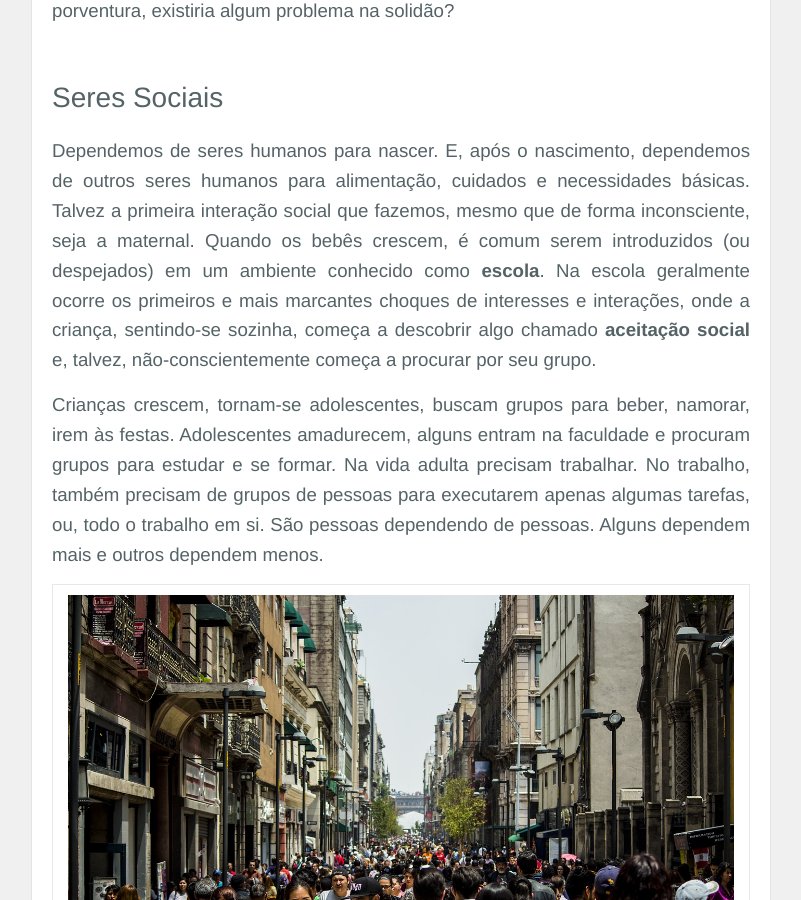
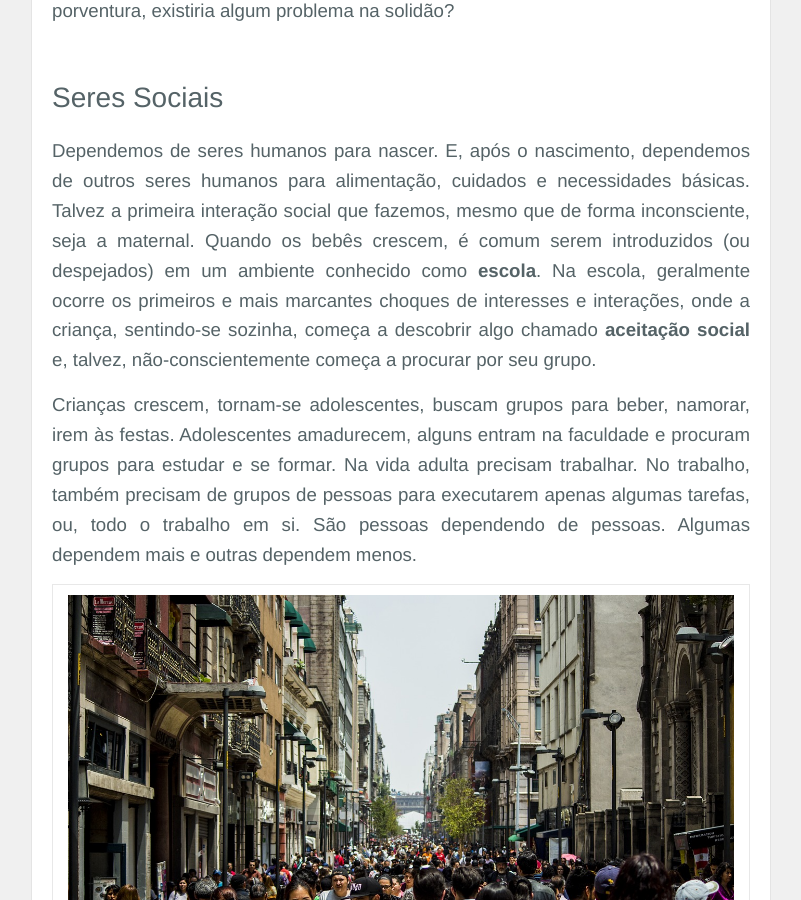
Before and after one commit to Cledersonbc/blog, a Jekyll site: the page built from _posts/2020-08-06-solidao.markdown, in a window 1280 px wide and 900 px high, scrolled down 1197 px. Shown: the whole window, without its empty margins (239-1040 px from the left). Built offline with Jekyll 4.4.1, drawn with Linux system fonts in a browser that asks for light colours; some of the changed text lies outside the part shown.

```diff
--- a/_posts/2020-08-06-solidao.markdown
+++ b/_posts/2020-08-06-solidao.markdown
@@ -17,9 +17,9 @@ Já que o *Homo sapiens* é uma criatura social, que constrói o seu sucesso sob
 
 # Seres Sociais
 
-Dependemos de seres humanos para nascer. E, após o nascimento, dependemos de outros seres humanos para alimentação, cuidados e necessidades básicas. Talvez a primeira interação social que fazemos, mesmo que de forma inconsciente, seja a maternal. Quando os bebês crescem, é comum serem introduzidos (ou despejados) em um ambiente conhecido como **escola**. Na escola geralmente ocorre os primeiros e mais marcantes choques de interesses e interações, onde a criança, sentindo-se sozinha, começa a descobrir algo chamado **aceitação social** e, talvez, não-conscientemente começa a procurar por seu grupo.
+Dependemos de seres humanos para nascer. E, após o nascimento, dependemos de outros seres humanos para alimentação, cuidados e necessidades básicas. Talvez a primeira interação social que fazemos, mesmo que de forma inconsciente, seja a maternal. Quando os bebês crescem, é comum serem introduzidos (ou despejados) em um ambiente conhecido como **escola**. Na escola, geralmente ocorre os primeiros e mais marcantes choques de interesses e interações, onde a criança, sentindo-se sozinha, começa a descobrir algo chamado **aceitação social** e, talvez, não-conscientemente começa a procurar por seu grupo.
 
-Crianças crescem, tornam-se adolescentes, buscam grupos para beber, namorar, irem às festas. Adolescentes amadurecem, alguns entram na faculdade e procuram grupos para estudar e se formar. Na vida adulta precisam trabalhar. No trabalho, também precisam de grupos de pessoas para executarem apenas algumas tarefas, ou, todo o trabalho em si. São pessoas dependendo de pessoas. Alguns dependem mais e outros dependem menos.
+Crianças crescem, tornam-se adolescentes, buscam grupos para beber, namorar, irem às festas. Adolescentes amadurecem, alguns entram na faculdade e procuram grupos para estudar e se formar. Na vida adulta precisam trabalhar. No trabalho, também precisam de grupos de pessoas para executarem apenas algumas tarefas, ou, todo o trabalho em si. São pessoas dependendo de pessoas. Algumas dependem mais e outras dependem menos.
 
 | ![Pessoas na cidade]({{ site.baseurl }}/assets/posts/2020-12-14-cidade-pessoas.jpg "Pessoas na cidade") |
 
```
Also changed, not shown: other parts of _posts/2020-08-06-solidao.markdown (+1 -1 lines).
